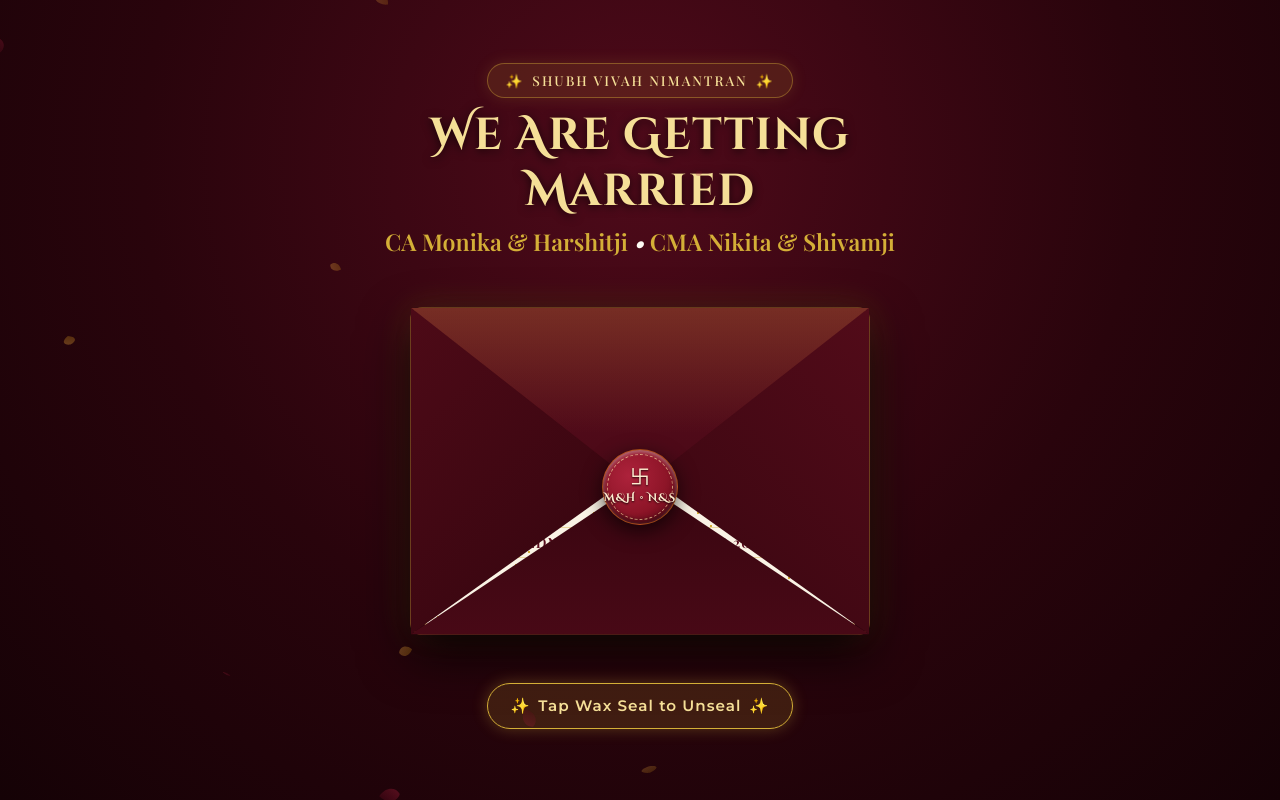
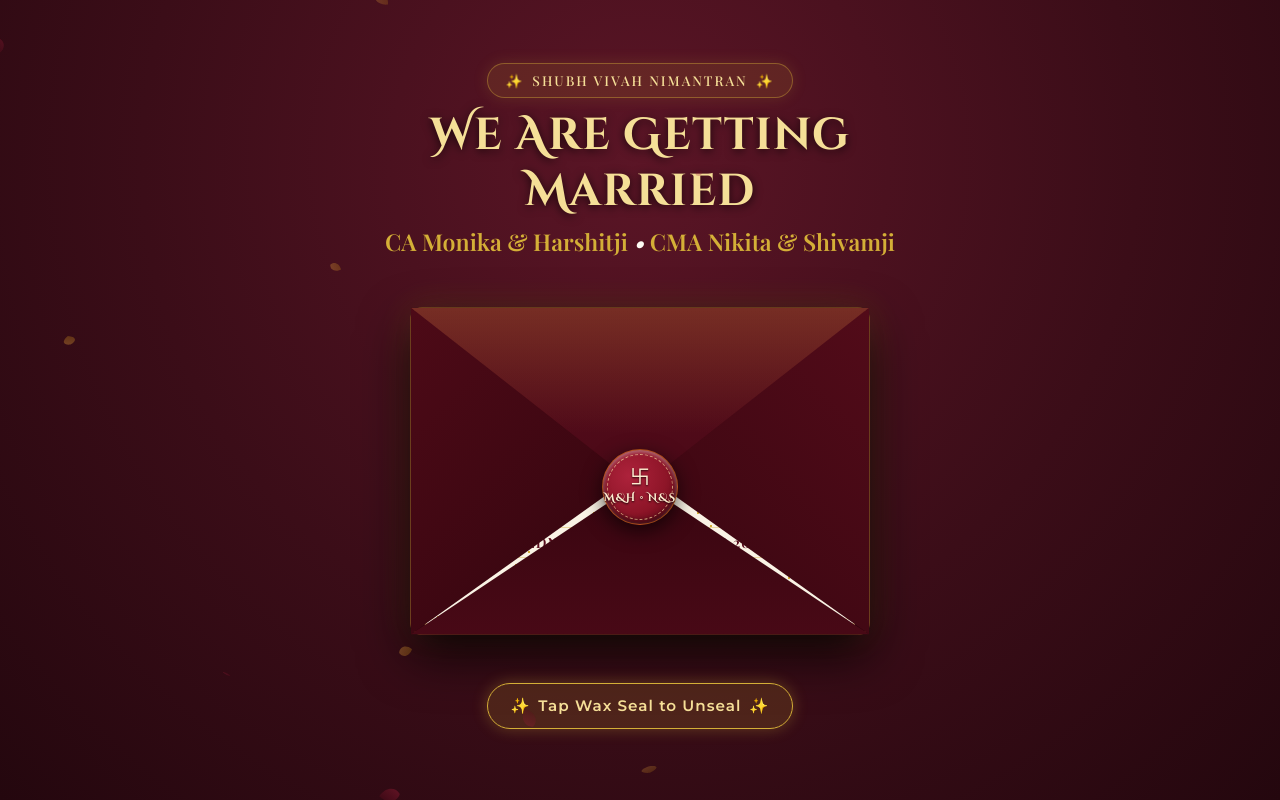
Before and after one commit to Sneharathi24/wedding-invitation, a website built with Vite: page index.html in a window 1280 px wide. Built offline with nearby package versions, Linux system fonts and the light colour scheme; a web font is replaced by a local one.

Commit message:
Change background gradient colors in style.css

```diff
--- a/css/style.css
+++ b/css/style.css
@@ -75,7 +75,7 @@ body {
   min-height: 100vh;
   min-height: 100dvh;
   position: relative;
-  background: radial-gradient(circle at 50% 20%, #4f0a1a 0%, #29040c 55%, #150206 100%);
+  background: radial-gradient(circle at 50% 20%, #5b1526 0%, #3b0d18 55%, #24070e 100%);
   background-attachment: fixed;
   overflow-x: hidden;
   width: 100%;
```
